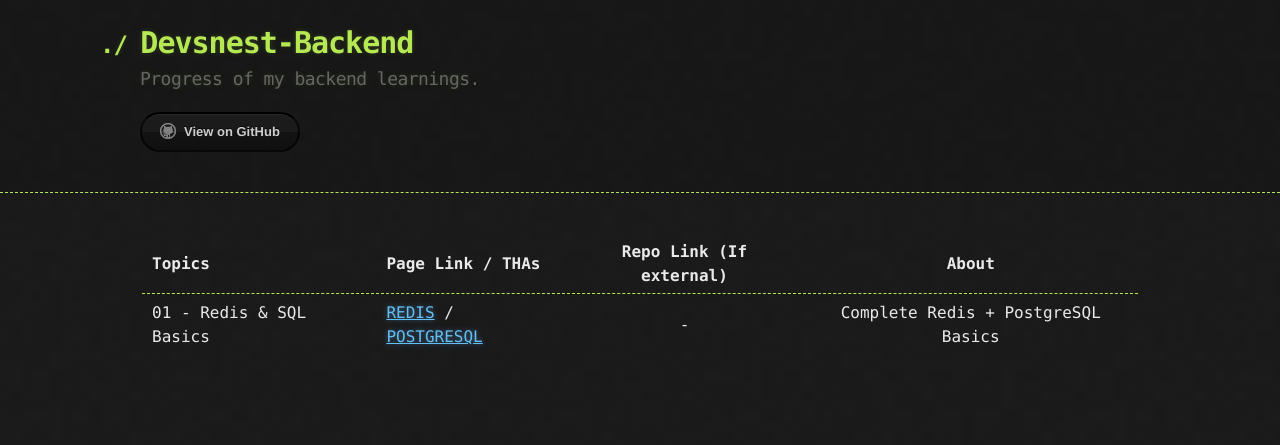
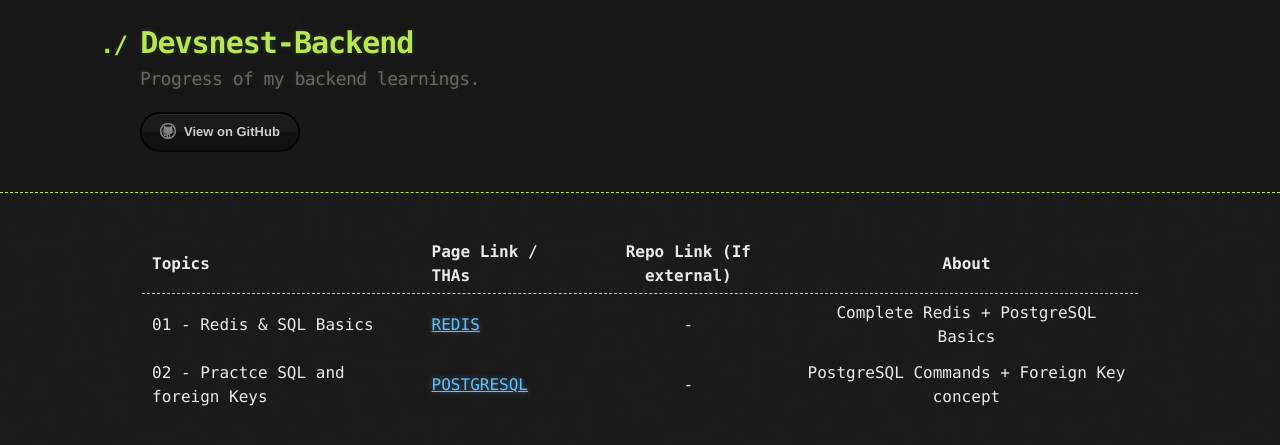
Before and after one commit to thedeepakchaturvedi/Devsnest-Backend, a Jekyll site: the page built from index.md, in a window 1280 px wide. Shown: the top 445 px of the page. Built offline with Jekyll 4.4.1, drawn with Linux system fonts in a browser that asks for light colours.

Commit message:
updated Day 2

```diff
--- a/index.md
+++ b/index.md
@@ -2,6 +2,7 @@
 layout: default
 ---
 
-| Topics                  | Page Link / THAs                                                        | Repo Link (If external) |               About                |
-| ----------------------- | :---------------------------------------------------------------------- | :---------------------: | :--------------------------------: |
-| 01 - Redis & SQL Basics | [REDIS](/links/day1/REDIS.md) / [POSTGRESQL](/links/day1/POSTGRESQL.md) |            -            | Complete Redis + PostgreSQL Basics |
+| Topics                            | Page Link / THAs                        | Repo Link (If external) |                   About                   |
+| --------------------------------- | :-------------------------------------- | :---------------------: | :---------------------------------------: |
+| 01 - Redis & SQL Basics           | [REDIS](/links/day1/REDIS.md)           |            -            |    Complete Redis + PostgreSQL Basics     |
+| 02 - Practce SQL and foreign Keys | [POSTGRESQL](/links/day1/POSTGRESQL.md) |            -            | PostgreSQL Commands + Foreign Key concept |
```
